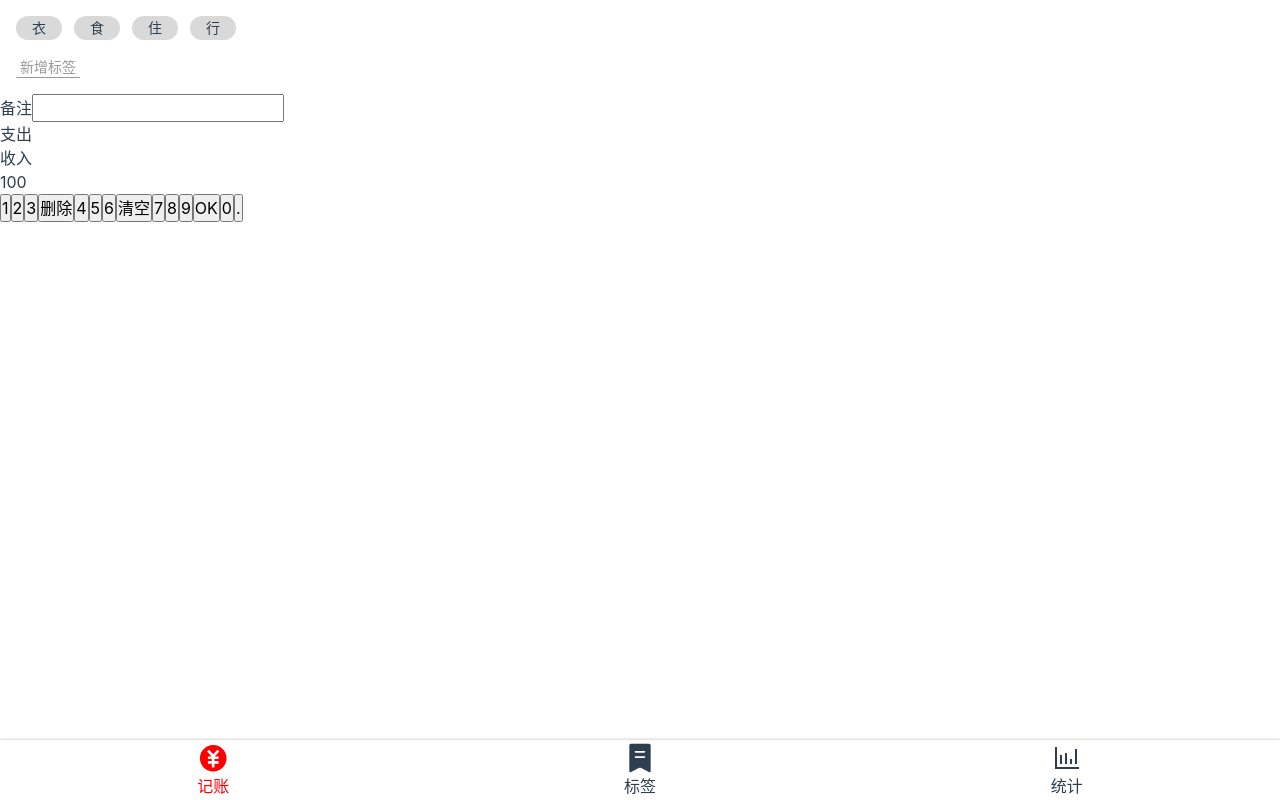
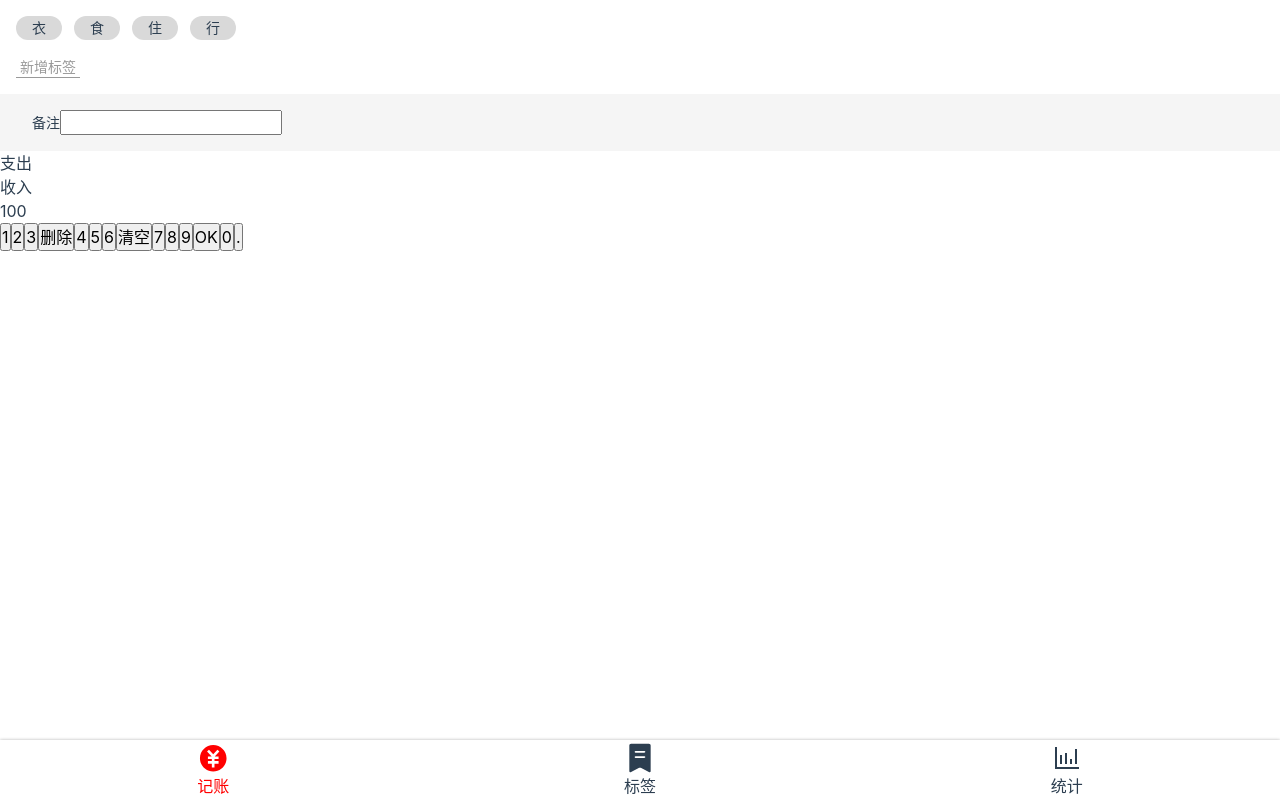
Before and after one commit to hlccare/easyrecord-vue, a Vue app: page /#/money in a window 1280 px wide. Built offline with nearby package versions, Linux system fonts and the light colour scheme; the HTML template or start-up script is replaced by a standard one.

Commit message:
修改备注部分

```diff
--- a/src/views/Money.vue
+++ b/src/views/Money.vue
@@ -14,7 +14,7 @@
       </div>
       <div>
         <label class="notes">
-          <span>备注</span>
+          <span class="name">备注</span>
           <input type="text" />
         </label>
       </div>
@@ -55,6 +55,15 @@ export default {
 
 <style lang="scss" scoped>
 @import "~@/assets/style/helper.scss";
+.notes {
+  font-size: 14px;
+  background: #f5f5f5;
+  display: block;
+  padding: 16px;
+  .name {
+    padding-left: 16px;
+  }
+}
 .tags {
   font-size: 14px;
   padding: 16px;
```
